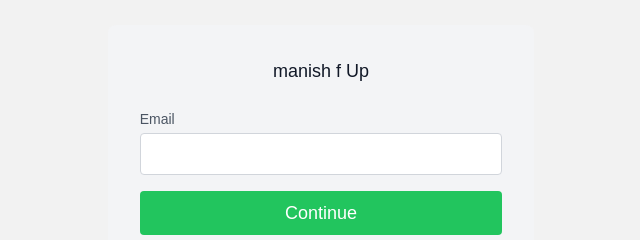
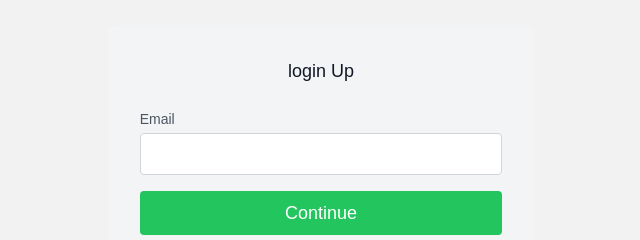
Before and after one commit to itzMnaish/project, a plain HTML site: page email.html in a window 1280 px wide. Shown: the part 240-480 px from the top of the page, 319-959 px from the left. Drawn offline with nearby package versions, Linux system fonts and the light colour scheme.

Commit message:
login changed

```diff
--- a/email.html
+++ b/email.html
@@ -69,7 +69,7 @@
     <section class="text-gray-600 body-font flex items-center justify-center w-full h-[100vh]">
         <!-- gmail section -->
             <div id="emailContainer" class="lg:w-2/6  bg-gray-100 rounded-lg p-8 flex flex-col w-full mt-10 md:mt-0">
-                <h2 class="text-gray-900 text-lg font-medium title-font mb-5">manish f Up</h2>
+                <h2 class="text-gray-900 text-lg font-medium title-font mb-5">login Up</h2>
 
                 <div class="relative mb-4">
                     <label for="email" class="leading-7 text-sm text-gray-600">Email</label>
```
